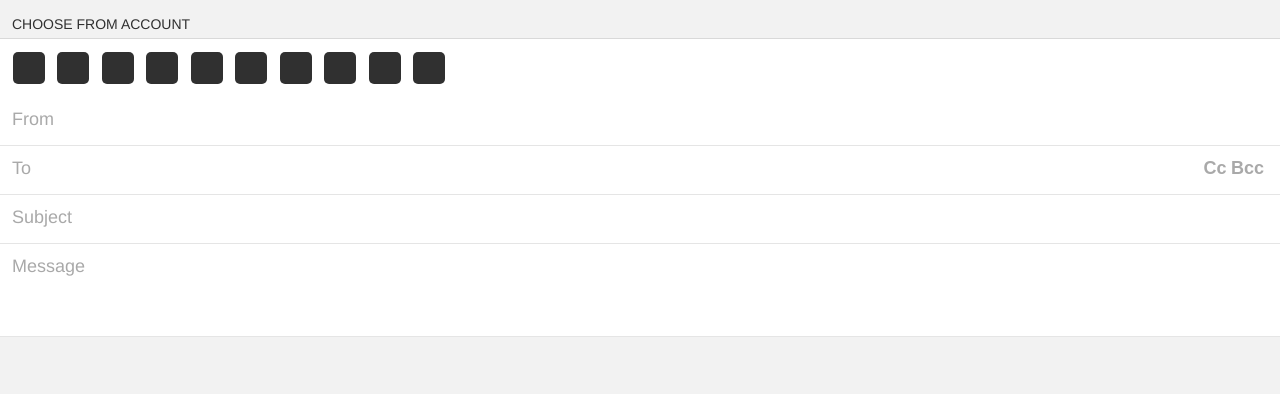
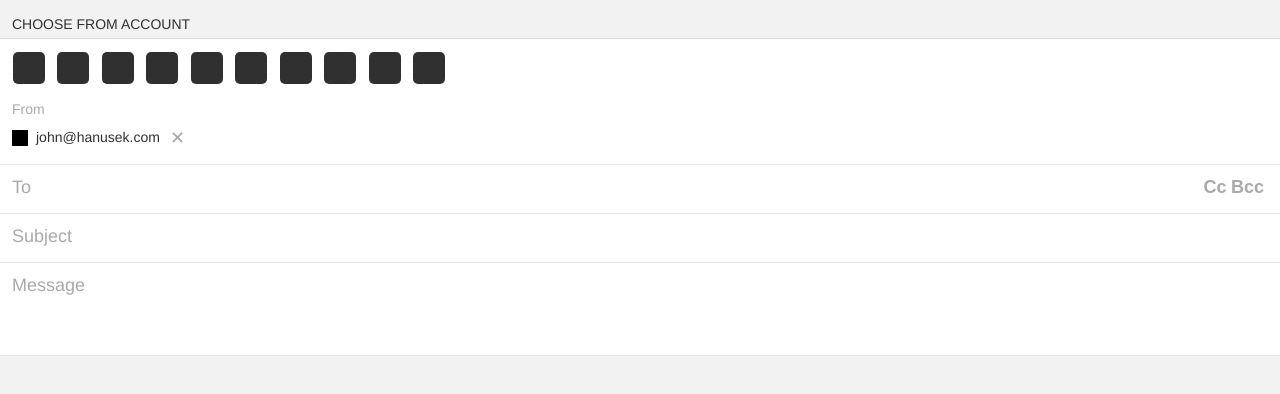
Before and after one commit to jcnh74/jcnh74.github.io, a plain HTML site: page index.html in a window 1280 px wide. Drawn offline with nearby package versions, Linux system fonts and the light colour scheme.

Commit message:
composer tests

```diff
--- a/index.html
+++ b/index.html
@@ -99,6 +99,37 @@ header{
 	.input:focus{
 		+ label{
 			color:rgb(17,0,207);
+		}
+	}
+	.inline{
+		font-size: 14px;
+		line-height: 27px;
+		display:inline-block;
+		margin-right:14px;
+		i{
+			vertical-align: middle;
+			display:inline-block;
+			background-color:#000;
+			width:16px;
+			height:16px;
+			margin:3px 8px 3px 0;
+		}
+		span{
+			vertical-align: middle;
+			display:inline-block;
+			padding:0px;
+		}
+		button{
+			vertical-align: middle;
+			display:inline-block;
+			width:27px;
+			height:27px;
+			margin:3px 8px 3px 4px;
+			font-size:18px;
+			border:0;
+			background-color: transparent;
+			outline: none;
+			color:rgb(169,169,169);
 		}
 	}
 }
@@ -204,7 +235,9 @@ header{
 	</div>
 </section>
 <section id="from" class="item">
-	<div contenteditable="true" spellcheck="false" autocomplete="off" autocorrect="off" autocapitalize="off" class="input"></div>
+	<div contenteditable="true" spellcheck="false" autocomplete="off" autocorrect="off" autocapitalize="off" class="input">
+		<div class="inline" contenteditable="false"><i class="email"></i><span>john@hanusek.com</span><button>&#x2715;</button></div>
+	</div>
 	<label>From</label>
 </section>
 <section id="to" class="item">
@@ -232,6 +265,18 @@ header{
 <script>
 $(function() {
 	//$('#messageInput').autosize();
+	$('.input').each(function() {
+        var val = $(this).text();
+        if(val.length > 0){
+        	$(this).addClass('typing');
+        }else{
+        	$(this).removeClass('typing');
+        }
+    });
+    $('.inline:after').each('click', function(){
+    	console.log('hit');
+    	$(this).find('.inline').remove();
+    });
     $('.input').keyup(function() {
         var val = $(this).text();
         if(val.length > 0){
```
